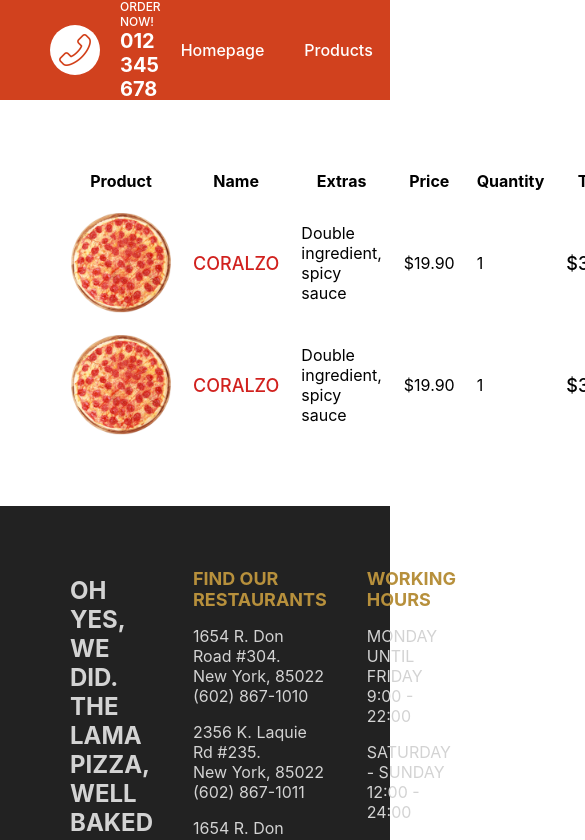
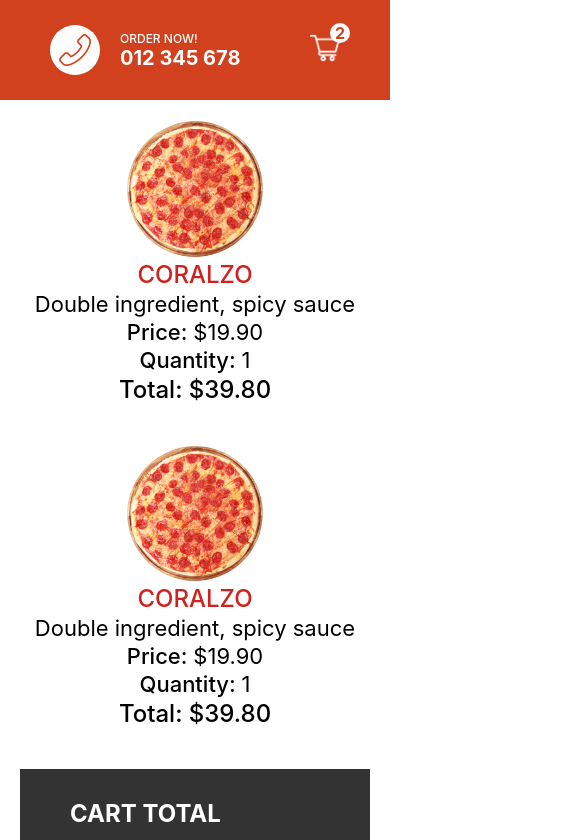
Before and after one commit to e3rosale/restaurant, a Next.js app: page /cart in a window 390 px wide. Shown: the top 840 px of the page, 585 px wide, since content can reach past the window. Built offline with nearby package versions, Linux system fonts and the light colour scheme.

Commit message:
fixed styling issues for mobile design

```diff
--- a/pages/cart.jsx
+++ b/pages/cart.jsx
@@ -7,7 +7,7 @@
       <div className={styles.left}>
         <table className={styles.table}>
           <thead>
-            <tr className={styles.tr}>
+            <tr className={styles.trTitle}>
               <th>Product</th>
               <th>Name</th>
               <th>Extras</th>
@@ -17,10 +17,10 @@
             </tr>
           </thead>
           <tbody>
-            <tr>
+            <tr className={styles.tr}>
               <td>
                 <div className={styles.imgContainer}>
-                  <Image src="/img/pizza.png" fill={true} alt="" />
+                  <Image src="/img/pizza.png" fill={true} alt="" className={styles.img} />
                 </div>
               </td>
               <td>
@@ -39,10 +39,10 @@
                 <span className={styles.total}>$39.80</span>
               </td>
             </tr>
-            <tr>
+            <tr className={styles.tr}>
               <td>
                 <div className={styles.imgContainer}>
-                  <Image src="/img/pizza.png" fill={true} alt="" />
+                  <Image src="/img/pizza.png" fill={true} alt="" className={styles.img} />
                 </div>
               </td>
               <td>
--- a/pages/product/[id].jsx
+++ b/pages/product/[id].jsx
@@ -16,7 +16,7 @@
     <div className={styles.container}>
       <div className={styles.left}>
         <div className={styles.imgContainer}>
-          <Image src={pizza.img} fill={true} alt="" style={{ objectFit: "contain" }} />
+          <Image src={pizza.img} fill={true} alt="" className={styles.img} />
         </div>
       </div>
       <div className={styles.right}>
--- a/styles/Cart.module.css
+++ b/styles/Cart.module.css
@@ -55,3 +55,60 @@
   cursor: pointer;
   margin-top: 20px;
 }
+
+@media screen and (max-width: 480px) {
+  .container {
+    flex-direction: column;
+    padding: 20px;
+  }
+
+  .table {
+    border-spacing: 0px;
+  }
+
+  .table thead {
+    display: none;
+  }
+
+  .tr {
+    display: flex;
+    flex-direction: column;
+    align-items: center;
+    margin-bottom: 40px;
+  }
+
+  .extras,
+  .price,
+  .quantity {
+    font-size: 22px;
+  }
+
+  .price::before {
+    content: "Price: ";
+    font-weight: 500;
+  }
+
+  .quantity::before {
+    content: "Quantity: ";
+    font-weight: 500;
+  }
+
+  .total::before {
+    content: "Total: ";
+    font-weight: 500;
+  }
+
+  .imgContainer {
+    width: 35vw;
+    height: 35vw;
+  }
+
+  .name,
+  .total {
+    font-size: 24px;
+  }
+
+  .wrapper {
+    width: 100%;
+  }
+}
--- a/styles/Featured.module.css
+++ b/styles/Featured.module.css
@@ -27,3 +27,9 @@
   height: 100%;
   position: relative;
 }
+
+@media screen and (max-width: 480px) {
+  .container {
+    height: 50vh;
+  }
+}
--- a/styles/Footer.module.css
+++ b/styles/Footer.module.css
@@ -32,3 +32,22 @@
 .motto {
   color: rgb(211, 211, 211);
 }
+
+@media screen and (max-width: 480px) {
+  .container {
+    height: auto;
+    text-align: center;
+  }
+
+  .item:nth-child(1) {
+    display: none;
+  }
+
+  .item {
+    flex-direction: column;
+  }
+
+  .title {
+    font-size: 30px;
+  }
+}
--- a/styles/Navbar.module.css
+++ b/styles/Navbar.module.css
@@ -83,3 +83,13 @@
   font-weight: bold;
   color: #d1411e;
 }
+
+@media screen and (max-width: 480px) {
+  .item:nth-child(2) {
+    display: none;
+  }
+
+  .item:nth-child(1) {
+    flex: 3;
+  }
+}
--- a/styles/PizzaCard.module.css
+++ b/styles/PizzaCard.module.css
@@ -35,3 +35,14 @@
   text-align: center;
   color: #777;
 }
+
+@media screen and (max-width: 480px) {
+  .container {
+    width: 100%;
+  }
+
+  .title,
+  .desc {
+    font-size: 24px;
+  }
+}
--- a/styles/Product.module.css
+++ b/styles/Product.module.css
@@ -22,6 +22,13 @@
   position: relative;
 }
 
+.img {
+  object-fit: contain;
+  width: 100% !important;
+  position: relative !important;
+  height: unset !important;
+}
+
 .price {
   color: #d1411e;
   font-size: 24px;
@@ -31,7 +38,6 @@
 
 .sizes {
   width: 40%;
-  /* background-color: gold; */
   display: flex;
   justify-content: space-between;
 }
@@ -39,7 +45,6 @@
 .size {
   width: 30px;
   height: 30px;
-  /* background-color: blue; */
   cursor: pointer;
   position: relative;
 }
@@ -97,3 +102,45 @@
   font-weight: 500;
   cursor: pointer;
 }
+
+@media screen and (max-width: 480px) {
+  .container {
+    margin-top: 20px;
+    text-align: center;
+    height: auto;
+    flex-direction: column;
+  }
+
+  .imgContainer {
+    height: auto;
+  }
+
+  .title {
+    margin: 5px;
+  }
+
+  .sizes {
+    width: 100%;
+    padding: 0px 20px;
+  }
+
+  .ingredients {
+    flex-direction: column;
+  }
+
+  .option {
+    margin: 10px;
+    font-size: 18px;
+  }
+
+  .checkbox {
+    width: 25px;
+    height: 25px;
+  }
+
+  .quantity,
+  .button {
+    height: 50px;
+    padding: 10px 20px;
+  }
+}
```
Also changed, not shown: styles/PizzaList.module.css (+7 -0 lines).
